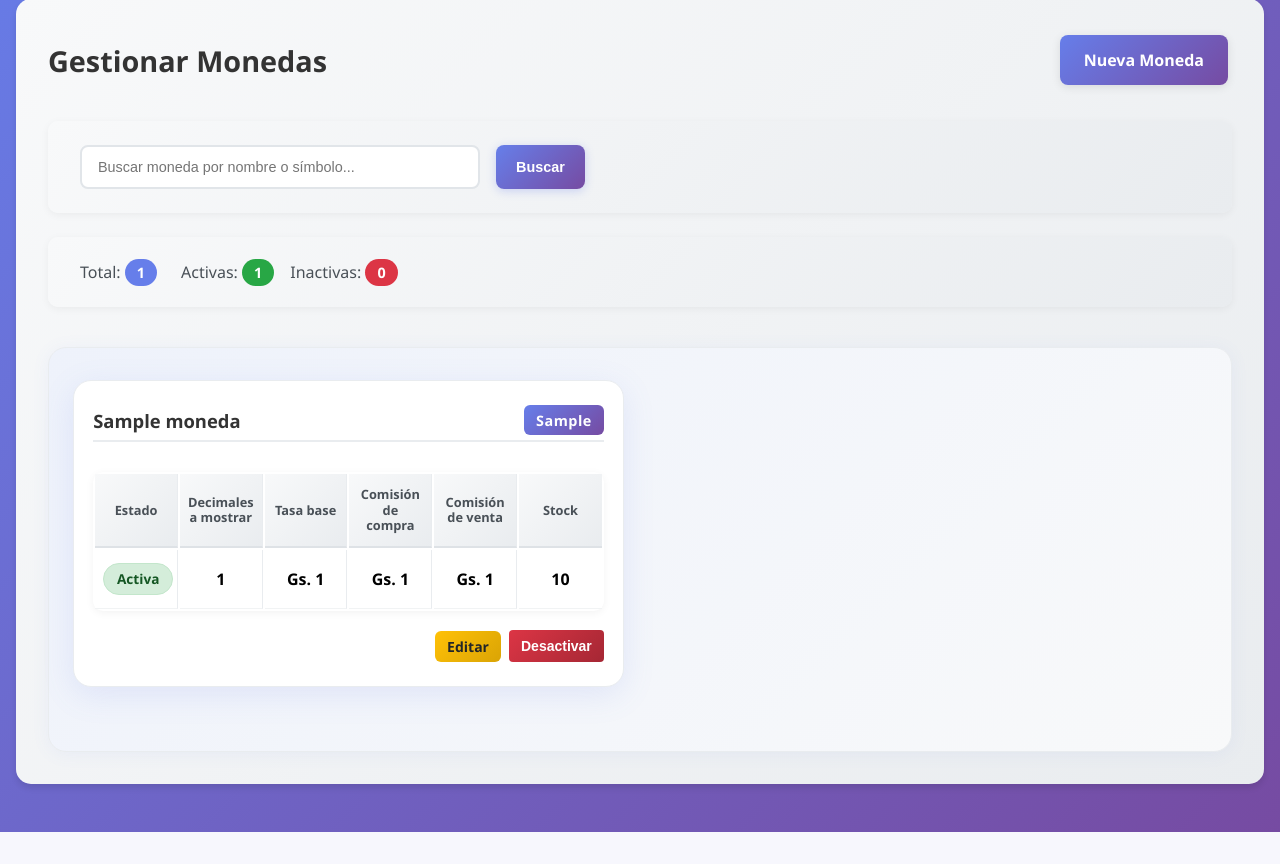
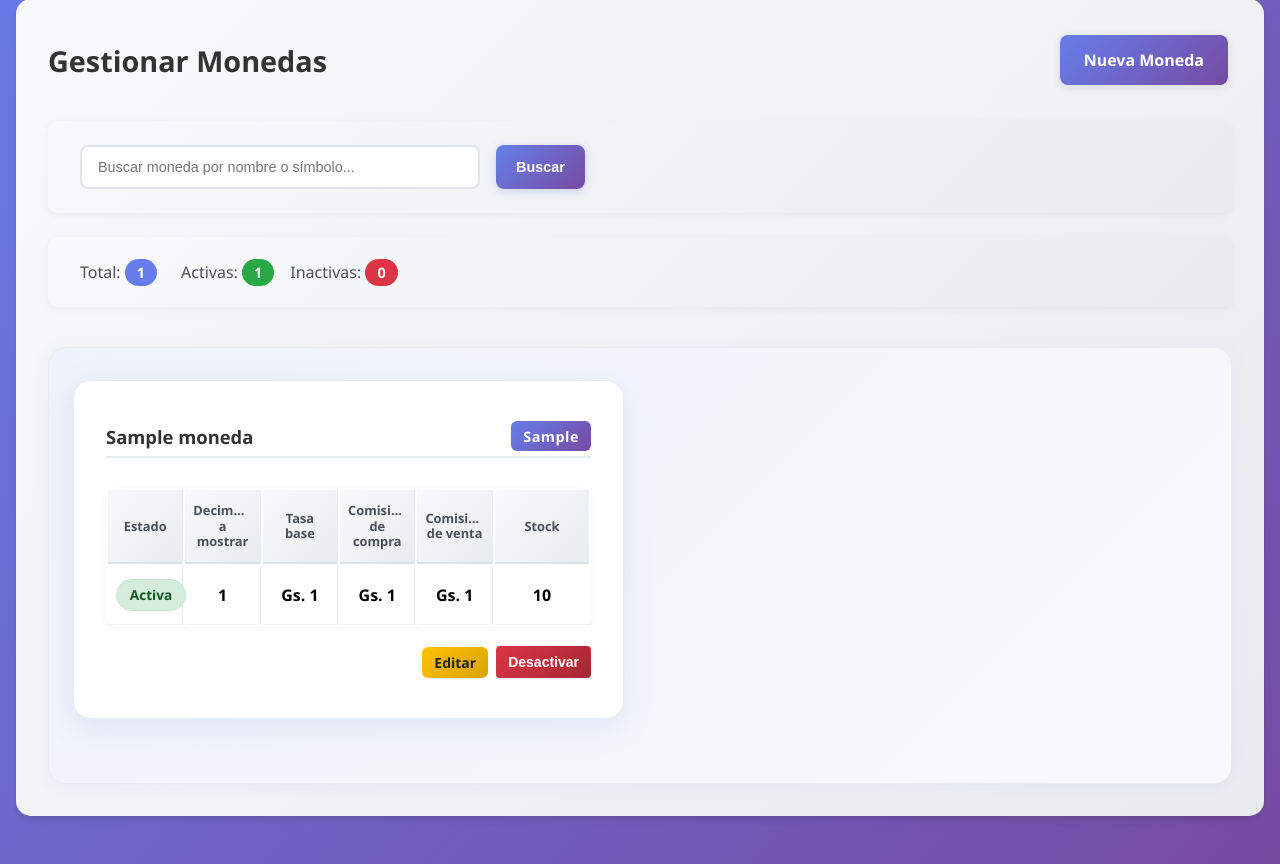
Before and after one commit to AnhiT-O/proyectoIS, a Django app: page /monedas/ in a window 1280 px wide. Shown: the part 157-1021 px from the top of the page. Before the commit the page ends 989 px from the top, so only its background shows below. Run offline with Django 5.2, Linux system fonts and the light colour scheme; a user stored in the database is signed in; tables that the repository leaves empty hold one stand-in row (values such as "Sample post").

Commit message:
Actualización del estilo de la tarjeta moneda

```diff
--- a/proyecto/monedas/templates/monedas/moneda_lista.html
+++ b/proyecto/monedas/templates/monedas/moneda_lista.html
@@ -62,12 +62,12 @@
                 <table class="gestion-tabla">
                     <thead>
                         <tr>
-                            <th style="width: 30%;">Estado</th>
-                            <th style="width: 30%;">Decimales a mostrar</th>
-                            <th style="width: 30%;">Tasa base</th>
-                            <th style="width: 30%;">Comisión de compra</th>
-                            <th style="width: 30%;">Comisión de venta</th>
-                            <th style="width: 30%;">Stock</th>
+                            <th style="width: 20%;">Estado</th>
+                            <th style="width: 20%;">Decimales a mostrar</th>
+                            <th style="width: 20%;">Tasa base</th>
+                            <th style="width: 20%;">Comisión de compra</th>
+                            <th style="width: 20%;">Comisión de venta</th>
+                            <th style="width: 25%;">Stock</th>
                         </tr>
                     </thead>
                     <tbody>
--- a/proyecto/static/claro/gestion.css
+++ b/proyecto/static/claro/gestion.css
@@ -280,7 +280,7 @@
 .tarjeta-moneda {
     background: #fff;
     border-radius: 18px;
-    padding: 1.5rem 1.2rem;
+    padding: 2.5rem 2rem;
     box-shadow: 0 8px 32px rgba(102, 126, 234, 0.13);
     transition: all 0.3s ease;
     border: 1.5px solid #e9ecef;
@@ -291,6 +291,7 @@
     gap: 1.2rem;
     min-height: unset;
     width: 100%;
+    max-width: 600px;
 }
 
 .tarjeta-moneda:hover {
```
